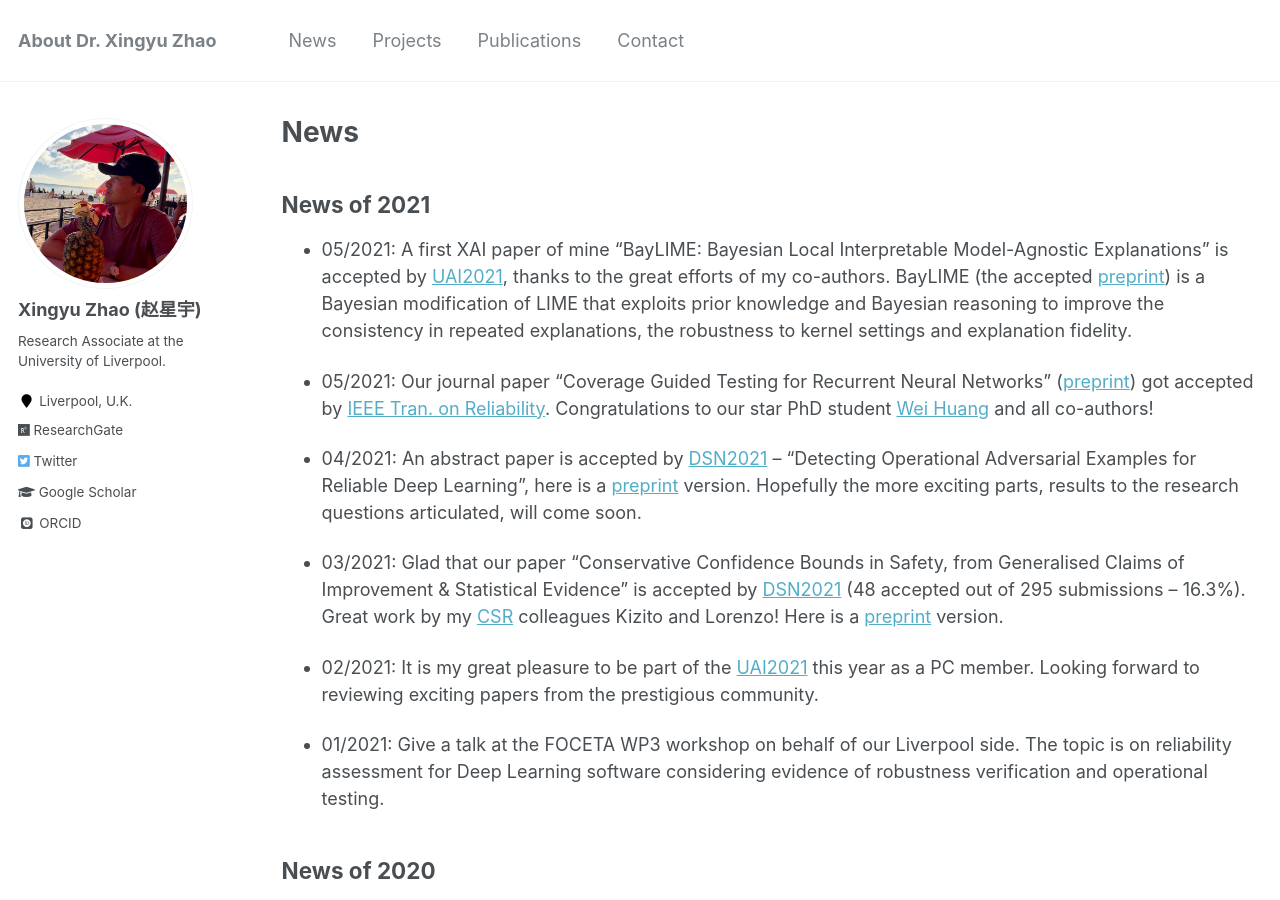
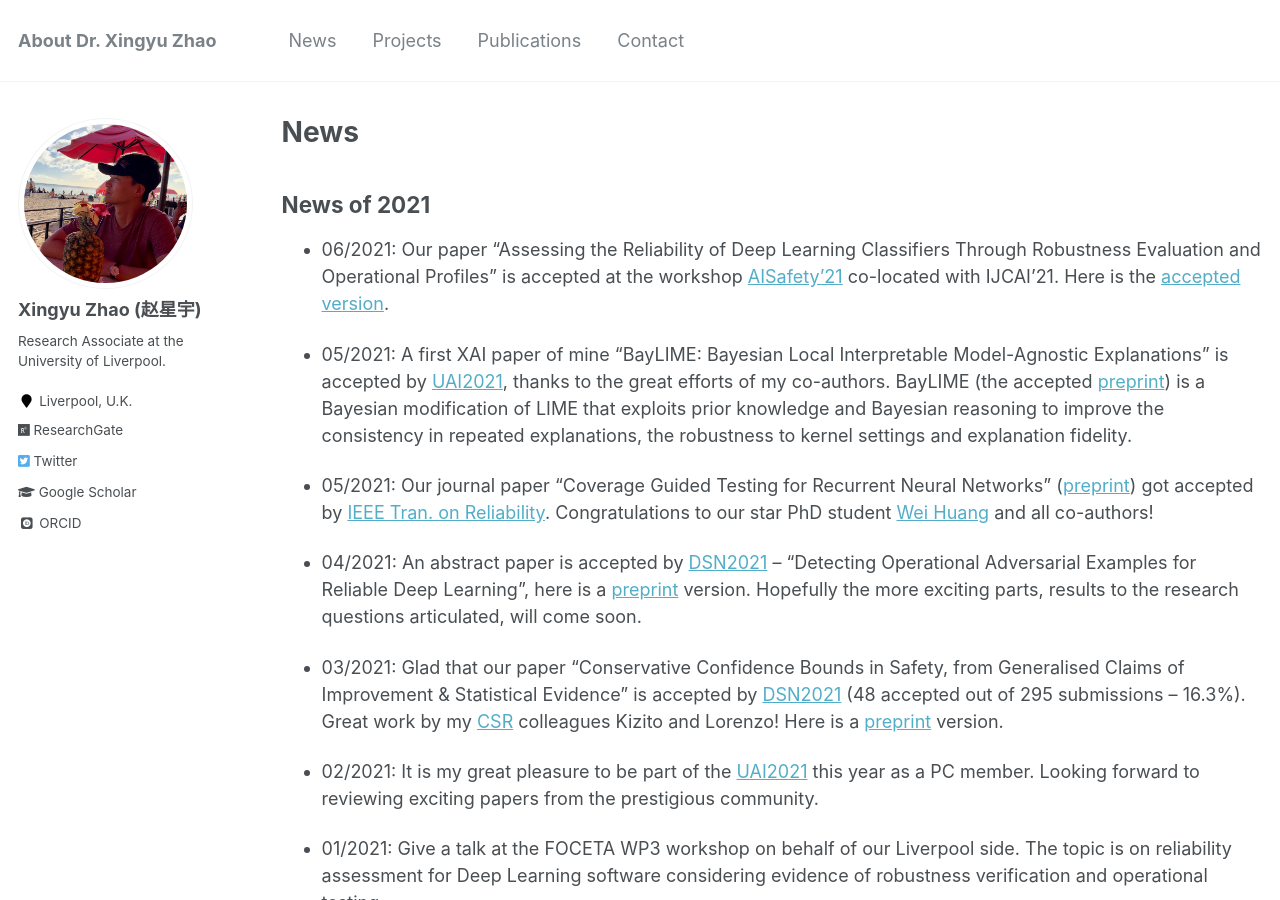
Before and after one commit to x-y-zhao/x-y-zhao.github.io, a Jekyll site: the page built from _pages/news.md, in a window 1280 px wide and 900 px high. Built offline with Jekyll 4.4.1, drawn with Linux system fonts in a browser that asks for light colours; some web fonts are replaced.

Commit message:
Update news.md

```diff
--- a/_pages/news.md
+++ b/_pages/news.md
@@ -9,6 +9,8 @@ redirect_from:
 
 {% include base_path %}
 ## News of 2021
+
+* 06/2021: Our paper "Assessing the Reliability of Deep Learning Classifiers Through Robustness Evaluation and Operational Profiles" is accepted at the workshop [AISafety'21](https://www.aisafetyw.org/) co-located with IJCAI'21. Here is the [accepted version](https://x-y-zhao.github.io/files/TechRept_ReAsDL.pdf).
 
 * 05/2021: A first XAI paper of mine "BayLIME: Bayesian Local Interpretable Model-Agnostic Explanations" is accepted by [UAI2021](https://www.auai.org/uai2021/), thanks to the great efforts of my co-authors. BayLIME (the accepted [preprint](https://arxiv.org/abs/2012.03058)) is a Bayesian modification of LIME that exploits prior knowledge and Bayesian reasoning to improve the consistency in repeated explanations, the robustness to kernel settings and explanation fidelity.
 
```
